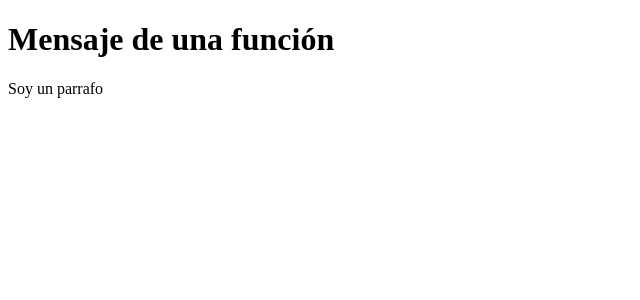
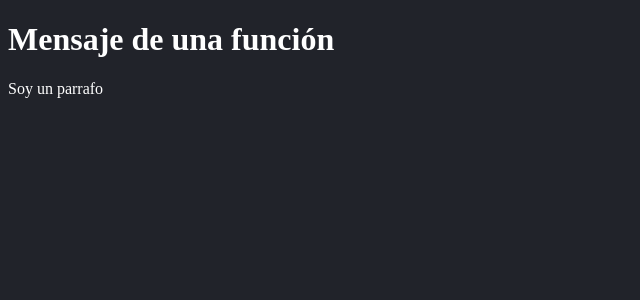
Before and after one commit to MarioEduardoAlvarezTorres/React, a React (Vite) app in the folder 03-counter-app-vite/: page / in a window 1280 px wide. Shown: the top 300 px of the page, without its empty margins (0-640 px from the left). Built offline with nearby package versions, Linux system fonts and the light colour scheme.

Commit message:
Colocando estilos de CSS

```diff
--- a/03-counter-app-vite/src/main.jsx
+++ b/03-counter-app-vite/src/main.jsx
@@ -2,6 +2,7 @@ import React from 'react';
 import ReactDOM from 'react-dom/client'
 import { FirstApp } from './FirstApp';
 import { App } from './HelloWorldApp';
+import './styles.css'
 
 ReactDOM.createRoot(document.getElementById('root')).render(
     <React.StrictMode>
--- /dev/null
+++ b/03-counter-app-vite/src/styles.css
@@ -0,0 +1,6 @@
+html,body{
+    background-color: #21232A;
+    color: white;
+    font-size: Arial;
+    font-style: normal;
+}
```
